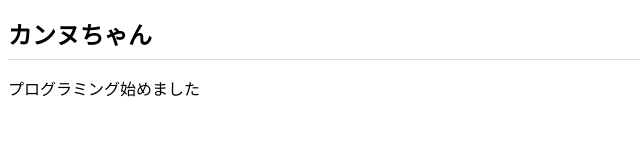
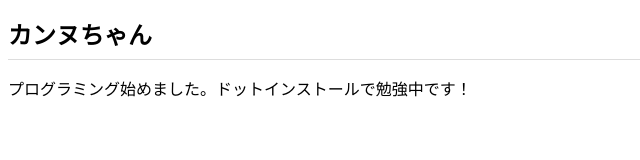
Before and after one commit to kannuchan/kannuchan.github.io, a plain HTML site: page index.html in a window 1280 px wide. Shown: the whole page, without its empty margins (0-640 px from the left). Drawn offline with Linux system fonts and the light colour scheme.

Commit message:
Add files via upload

```diff
--- a/index.html
+++ b/index.html
@@ -10,6 +10,7 @@
 
 <body>
     <h1>カンヌちゃん</h1>
-    <p>プログラミング始めました</p>
+    <p>プログラミング始めました。ドットインストールで勉強中です！</p>
+
 </body>
 </html>
```
